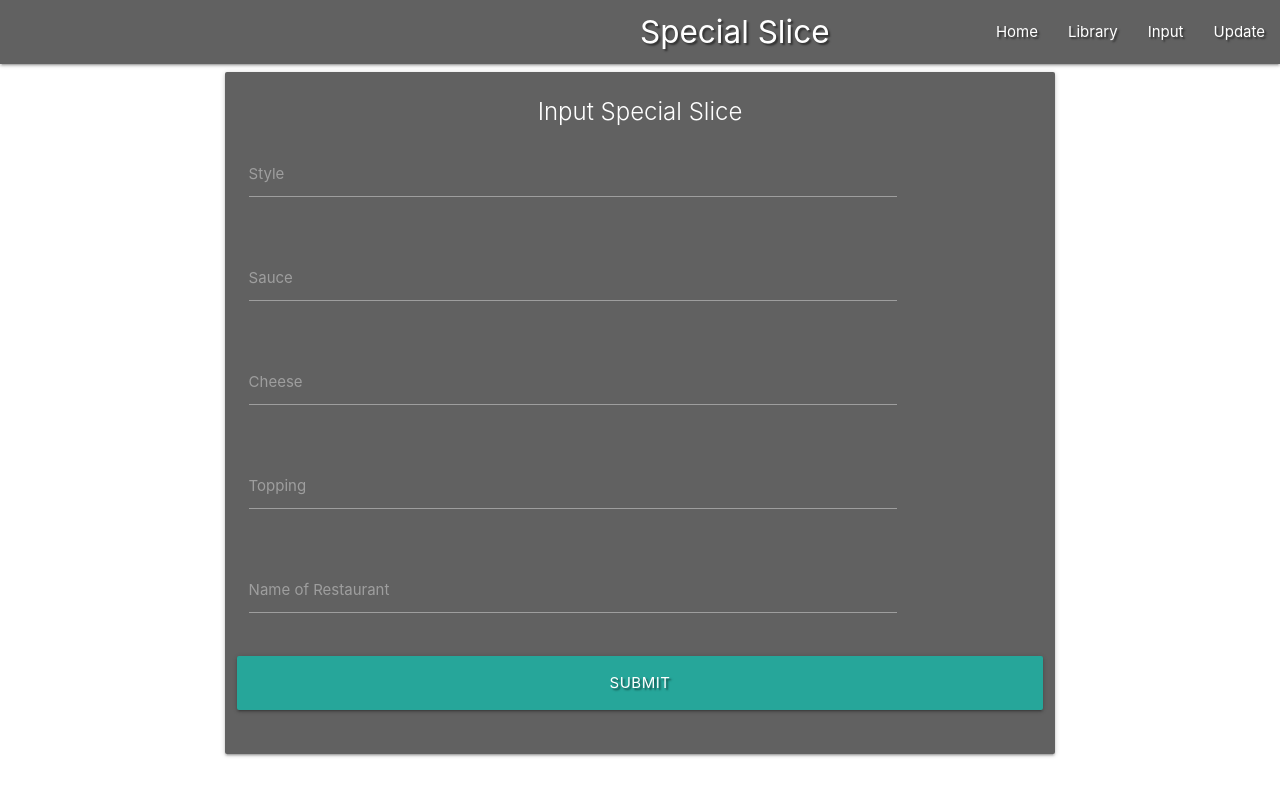
After one commit to antfromano/milestone-project-3, a Flask app: page /input in a window 1280 px wide. The commit adds this page. Shown: the top 796 px of the page. Run offline with Flask 2, Linux system fonts and the light colour scheme; some libraries are stand-ins or nearby versions.

Commit message:
Add Input template

```diff
--- a/app.py
+++ b/app.py
@@ -24,6 +24,11 @@ def get_complete_slices():
     return render_template("library.html", complete_slices=complete_slices)
 
 
+@app.route("/input", methods=["GET", "POST"])
+def input():
+    return render_template("input.html")
+
+
 if __name__ == "__main__":
     app.run(host=os.environ.get("IP"),
     port=int(os.environ.get("PORT")),
--- a/templates/base.html
+++ b/templates/base.html
@@ -23,7 +23,7 @@
                 <ul class="right hide-on-med-and-down">
                     <li><a href="{{ url_for('get_complete_slices') }}">Home</a></li>
                     <li><a href="#">Library</a></li>
-                    <li><a href="#">Input</a></li>
+                    <li><a href="{{ url_for('input') }}">Input</a></li>
                     <li><a href="#">Update</a></li>
                 </ul>
                 </div>
@@ -34,7 +34,7 @@
                     <li><h4 class="center-align text-darken 2"></h4></li>
                     <li><a href="{{ url_for('get_complete_slices') }}">Home</a></li>
                     <li><a href="#">Library</a></li>
-                    <li><a href="#">Input</a></li>
+                    <li><a href="{{ url_for('input') }}">Input</a></li>
                     <li><a href="#">Update</a></li>
                 </ul>
     </header>
--- /dev/null
+++ b/templates/input.html
@@ -0,0 +1,52 @@
+{% extends "base.html" %}
+{% block content %}
+
+    <div class="row">
+        <form class="col s12 m8 offset-m2">
+            <div class="card grey darken-2">
+                <div class="card-content white-text">
+                    <span class="center-align card-title">Input Special Slice</span>
+                <!--  style  -->
+                <div class="row">
+                    <div class="input-field col s10">
+                      <input id="complete_slices.style" type="text" class="validate">
+                      <label for="complete_slices.style">Style</label>
+                    </div>
+                </div>
+                <!--  sauce  -->
+                <div class="row">
+                    <div class="input-field col s10">
+                      <input id="complete_slices.sauce" type="text" class="validate">
+                      <label for="complete_slices.sauce">Sauce</label>
+                    </div>
+                </div>
+                <!--  cheese  -->
+                <div class="row">
+                    <div class="input-field col s10">
+                      <input id="complete_slices.cheese" type="text" class="validate">
+                      <label for="complete_slices.cheese">Cheese</label>
+                    </div>
+                </div>
+                <!--  topping  -->
+                <div class="row">
+                    <div class="input-field col s10">
+                      <input id="complete_slices.topping" type="text" class="validate">
+                      <label for="complete_slices.topping">Topping</label>
+                    </div>
+                </div>
+                <!--  name_of_restaurant  -->
+                <div class="row">
+                    <div class="input-field col s10">
+                      <input id="complete_slices.name_of_restaurant" type="text" class="validate">
+                      <label for="complete_slices.name_of_restaurant">Name of Restaurant</label>
+                    </div>
+                </div>
+                <div class="row">
+                    <button type="submit" class="col s12 btn-large darken-4 text-shadow">
+                        Submit</button>
+                </div>
+            </div>
+        </form>
+        </div>
+
+  {% endblock %}
```
